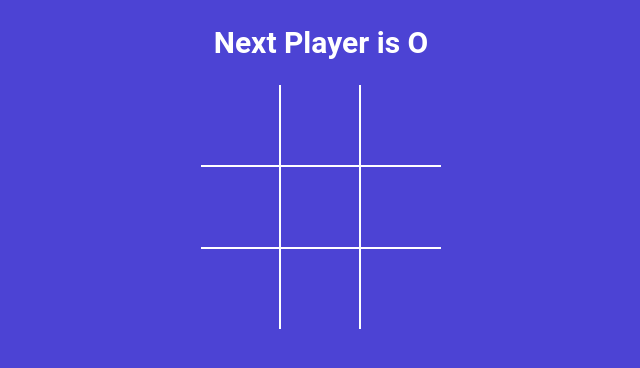
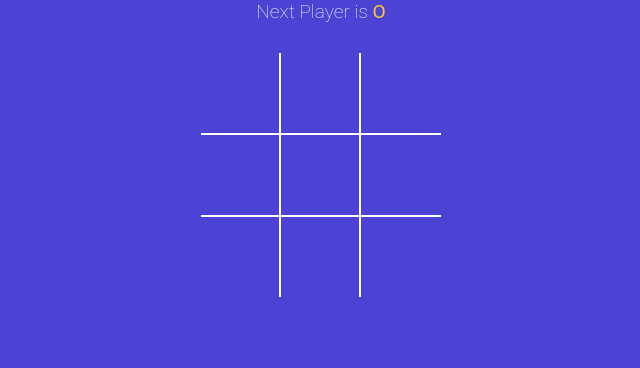
Before and after one commit to rsbisne/tictactoe-game, a React (Vite) app: page / in a window 1280 px wide. Shown: the top 368 px of the page, without its empty margins (319-959 px from the left). Built offline with nearby package versions, Linux system fonts and the light colour scheme.

Commit message:
tied message

```diff
--- a/src/App.jsx
+++ b/src/App.jsx
@@ -2,15 +2,13 @@
 import './styles.scss';
 import Board from './components/Board';
 import { calculateWinner } from './winner';
+import StatusMessage from './components/StatusMessage';
 
 function App() {
   const [squares, setSquares] = useState(Array(9).fill(null));
   const [isXNext, setXNext] = useState(false);
   const winner = calculateWinner(squares);
-  const nextPlayer = isXNext ? 'X' : 'O';
-  const statusMessage = winner
-    ? `Winner is ${winner}`
-    : `Next Player is ${nextPlayer}`;
+
   const handleSquareClick = clickedPosition => {
     if (squares[clickedPosition] || winner) {
       return;
@@ -27,7 +25,7 @@
   };
   return (
     <div className="app">
-      <h2>{statusMessage}</h2>
+      <StatusMessage winner={winner} isXNext={isXNext} squares={squares} />
       <Board squares={squares} handleSquareClick={handleSquareClick} />
     </div>
   );
--- /dev/null
+++ b/src/components/StatusMessage.jsx
@@ -0,0 +1,39 @@
+import React from 'react';
+const StatusMessage = ({ winner, isXNext, squares }) => {
+  const noMovesLeft = squares.every(squareValue => squareValue !== null);
+  const nextPlayer = isXNext ? 'X' : 'O';
+  const renderStatusMessage = () => {
+    if (winner) {
+      return (
+        <React.Fragment>
+          Winner is {''}
+          <span className={winner === 'X' ? 'text-green' : 'text-orange'}>
+            {winner}
+          </span>
+        </React.Fragment>
+      );
+    }
+    if (!winner && noMovesLeft) {
+      return (
+        <React.Fragment>
+          <span className="text-orange">O</span> and{' '}
+          <span className="text-green">X</span> tied
+        </React.Fragment>
+      );
+    }
+    if (!winner && !noMovesLeft) {
+      return (
+        <React.Fragment>
+          Next Player is {''}
+          <span className={isXNext ? 'text-green' : 'text-orange'}>
+            {nextPlayer}
+          </span>
+        </React.Fragment>
+      );
+    }
+    return null;
+  };
+
+  return <div className="status-message">{renderStatusMessage()}</div>;
+};
+export default StatusMessage;
```
